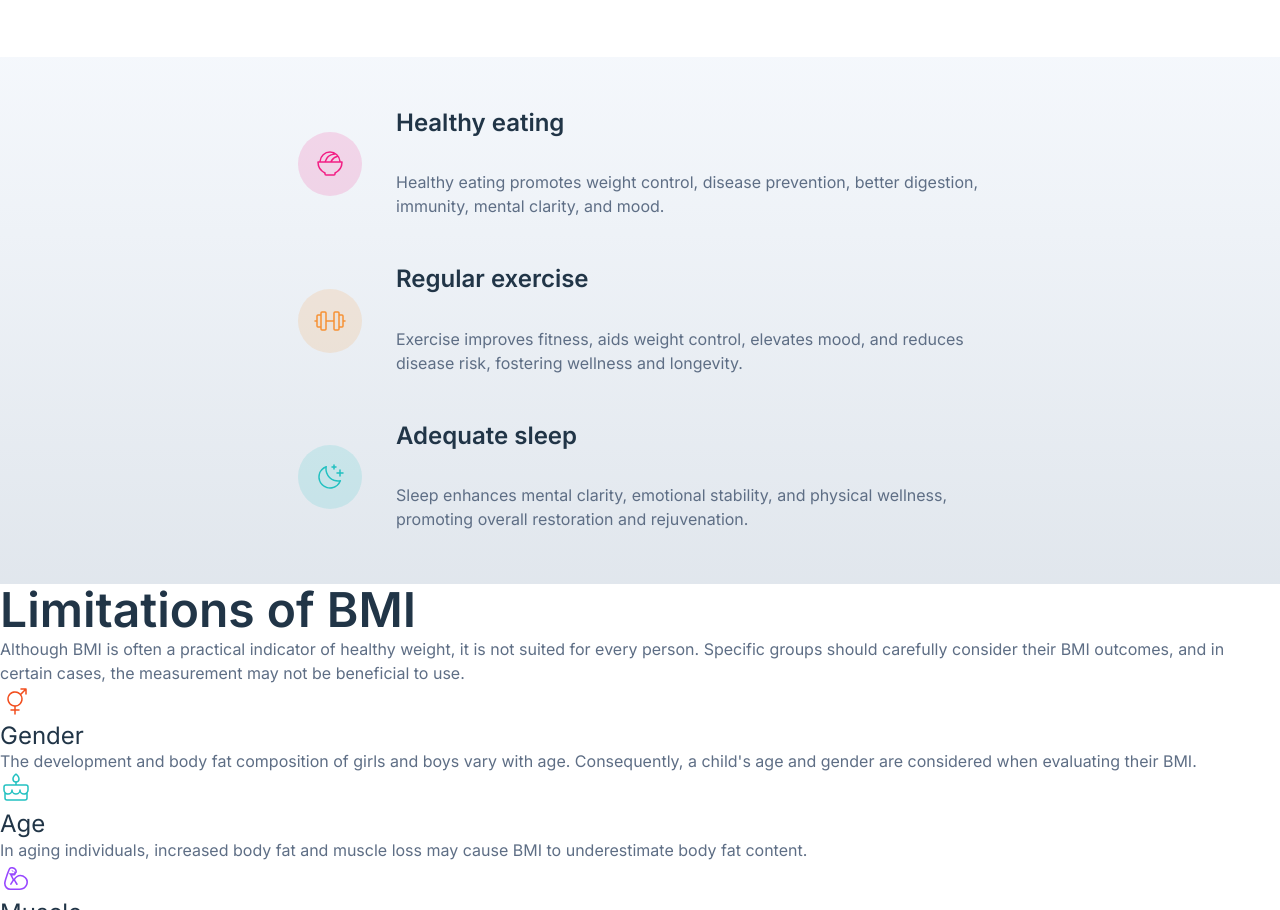
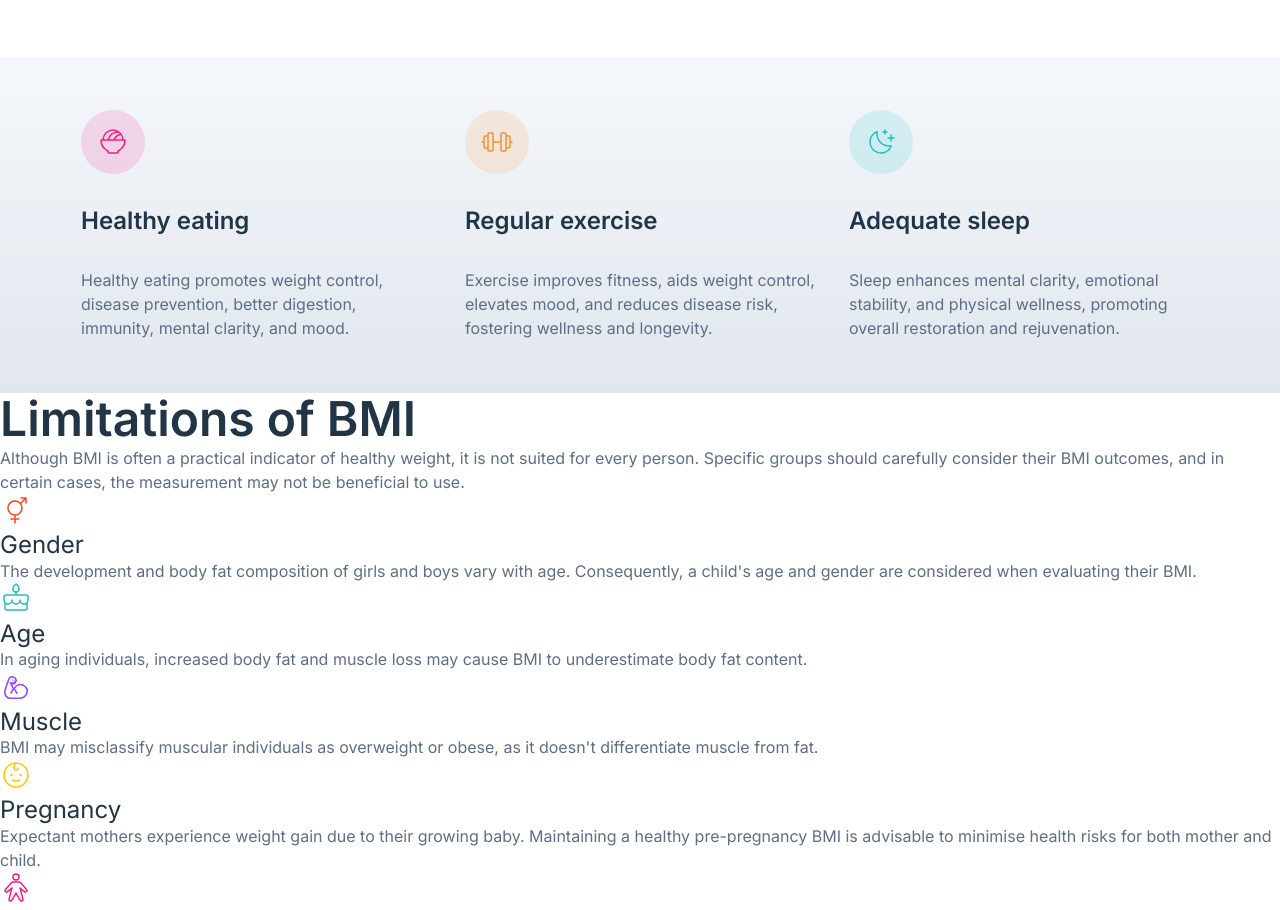
Before and after one commit to KarenDouglas/bmi-calculator, a React (Vite) app in the folder client/: page / in a window 1280 px wide. Shown: the part 1282-2192 px from the top of the page. Built offline with nearby package versions, Linux system fonts and the light colour scheme.

Commit message:
styled advice componenet for large screens{

```diff
--- a/client/src/assets/css/adviceStyles.css
+++ b/client/src/assets/css/adviceStyles.css
@@ -9,18 +9,18 @@
 .advice-section h3{
     font-weight: var(--semiBold);
 }
-.advice-section>section{
+#advice-wrapper>section{
     max-width: 90%;
     margin: 0 auto;
     display: flex;
     flex-direction: column;
     gap: 34px;
 }
-.advice-section>section i{
+#advice-wrapper>section i{
     height: 64px;
     width: 64px;
 }
-.advice-section>section section{
+#advice-wrapper>section section{
     display: flex;
     max-width: 327px;
     flex-direction: column;
@@ -28,15 +28,30 @@
 }
 
 @media (min-width: 450px) {
-    .advice-section>section{
+    #advice-wrapper>section{
         flex-direction: row;
         justify-content: space-between;
         max-width:686px;
         align-items: center;
     }
 
-    .advice-section>section section{
+    #advice-wrapper>section section{
         max-width: 586px;
 
     }
 }
+
+@media (min-width: 924px) {
+    #advice-wrapper>section{
+        flex-direction: column;
+        align-items: baseline;
+        max-width: 350px;
+    }
+    #advice-wrapper{
+        display: flex;
+        flex-direction: row;
+        max-width: 1159px;
+        margin: 0 auto;
+        gap: 34px;
+    }
+}
--- a/client/src/components/AdviceComponent.jsx
+++ b/client/src/components/AdviceComponent.jsx
@@ -8,6 +8,7 @@ function AdviceComponent (){
 return(
     <>
     <article className='advice-section'>
+        <div id='advice-wrapper'>
 
             <section>
                 <i>
@@ -42,6 +43,7 @@ return(
                     </p>
                 </section>
             </section>
+        </div>
     </article>
     </>
 )
```
Lines whose indentation alone changed are shown as unchanged.
